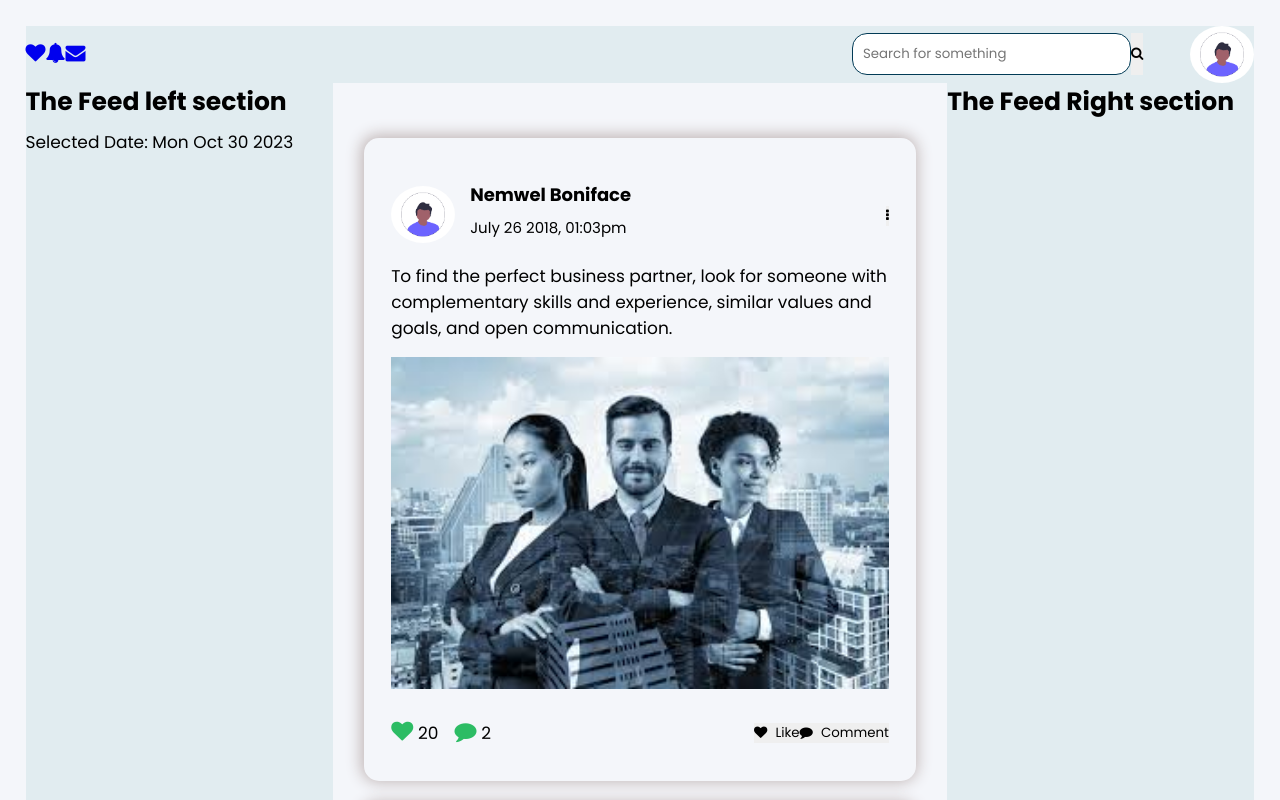
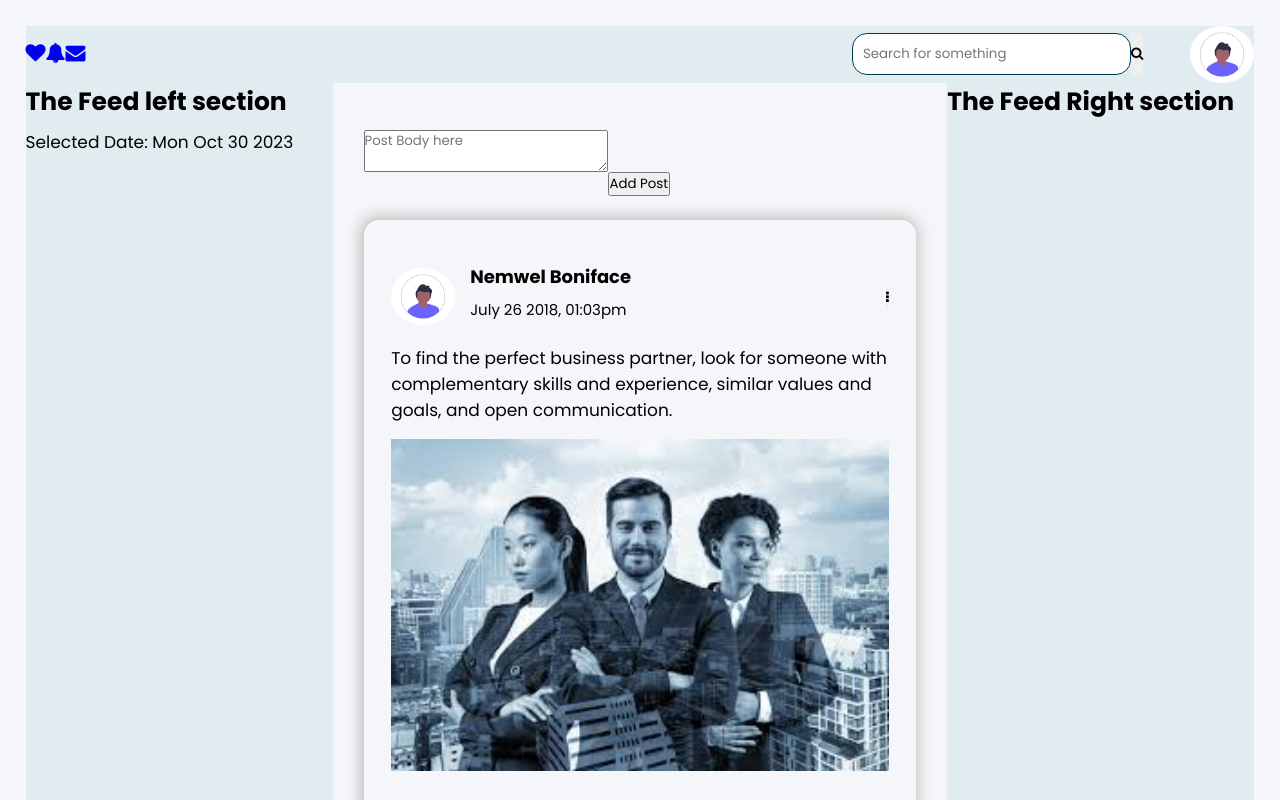
Before and after one commit to Nemwel-Boniface/entrepreneur_connect_fe, a React (Create React App) app: page /feed in a window 1280 px wide. Shown: the top 800 px of the page. Built offline with nearby package versions, Linux system fonts and the light colour scheme.

Commit message:
Update created the add post form and wired it to work as expected

```diff
--- a/src/components/feed/AddPost.js
+++ b/src/components/feed/AddPost.js
@@ -21,7 +21,6 @@ const AddPost = () => {
     e.preventDefault();
     if(formData.postBody !== '') {
       const postObject = {
-        authorName: "John Doe",
         createdDate: formattedDate,
         postBody: formData.postBody,
         postLikesCount: Math.floor(Math.random() * 40) + 1,
@@ -30,15 +29,22 @@ const AddPost = () => {
       dispatch(addPost(postObject));
       setFormData({postBody: ''})
     }
+  }
 
-    const handleChange = (e) => {
-      const { name, value } = target;
-      setFormData({...formData, [name]: value});
-    }
+  const handleChange = (e) => {
+    const { name, value } = e.target;
+    setFormData({...formData, [name]: value});
   }
   return (
     <section className="addPost">
-      <form className="addpostForm"></form>
+      <form className="addpostForm" onSubmit={handleSubmit}>
+        <textarea className="postBody" placeholder="Post Body here"
+          name="postBody" value={formData.postBody} onChange={handleChange}
+          required>
+        </textarea>
+
+        <button type="submit">Add Post</button>
+      </form>
     </section>
   )
 }
```
